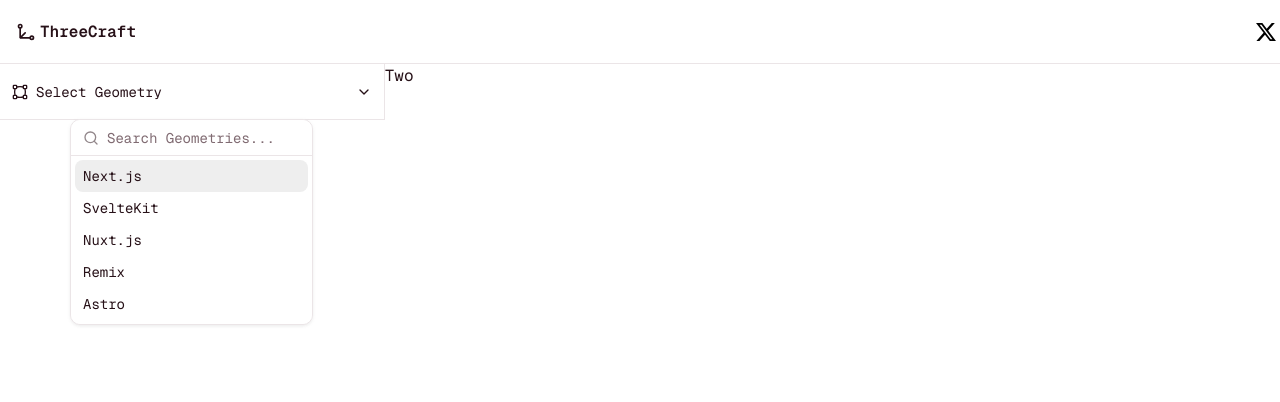
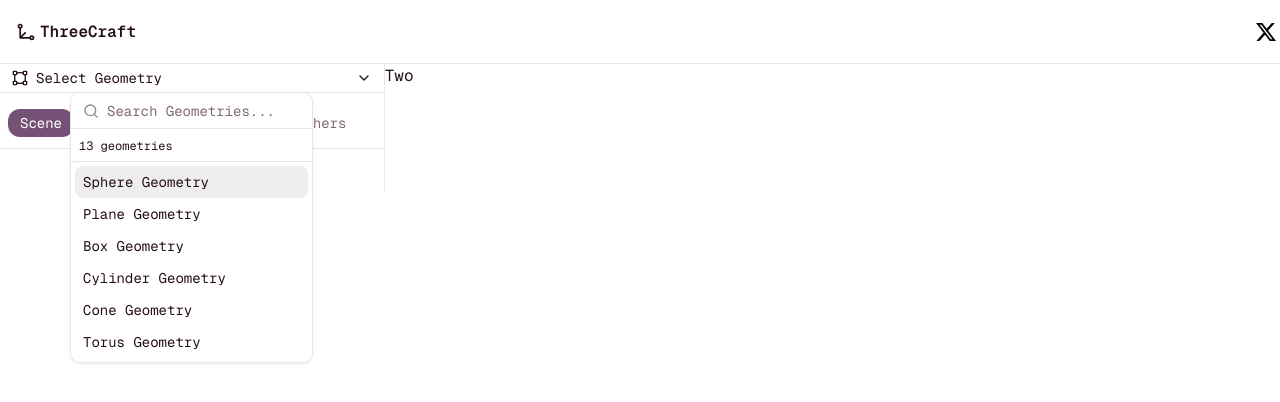
Before and after one commit to sumukhj1219/ThreeCraft, a Next.js app: page /dashboard in a window 1280 px wide. Both pictures are taken after a click on the icon 363 px from the left and 91 px from the top of the page. Shown: the top 402 px of the page. Built offline with nearby package versions, Linux system fonts and the light colour scheme.

Commit message:
added panel sub header

```diff
--- a/src/app/globals.css
+++ b/src/app/globals.css
@@ -183,3 +183,12 @@ body {
     @apply bg-background text-foreground;
   }
 }
+
+
+/* Scroll bar */
+.custom-scrollbar {
+  @apply overflow-y-auto;
+  scrollbar-width: thin;
+  scrollbar-color: #9ca3af #f3f4f6;
+  max-height: 200px;
+}
--- a/src/packages/editor/components/geometries.tsx
+++ b/src/packages/editor/components/geometries.tsx
@@ -4,7 +4,6 @@ import * as React from "react"
 import { Check, ChevronDown, ChevronsUpDown, VectorSquare } from "lucide-react"
 
 import { cn } from "@/lib/utils"
-import { Button } from "@/components/ui/button"
 import {
     Command,
     CommandEmpty,
@@ -18,29 +17,8 @@ import {
     PopoverContent,
     PopoverTrigger,
 } from "@/components/ui/popover"
+import { geometries } from "../config/geometries"
 
-const frameworks = [
-    {
-        value: "next.js",
-        label: "Next.js",
-    },
-    {
-        value: "sveltekit",
-        label: "SvelteKit",
-    },
-    {
-        value: "nuxt.js",
-        label: "Nuxt.js",
-    },
-    {
-        value: "remix",
-        label: "Remix",
-    },
-    {
-        value: "astro",
-        label: "Astro",
-    },
-]
 
 export default function Geometries() {
     const [open, setOpen] = React.useState(false)
@@ -60,23 +38,26 @@ export default function Geometries() {
             <PopoverContent className="w-full p-0">
                 <Command>
                     <CommandInput placeholder="Search Geometries..." className="h-9" />
+                    <CommandGroup className="border-b">
+                        <span className="text-xs p-1">13 geometries</span>
+                    </CommandGroup>
                     <CommandList>
                         <CommandEmpty>No geometry found.</CommandEmpty>
-                        <CommandGroup>
-                            {frameworks.map((framework) => (
+                        <CommandGroup className="custom-scrollbar">
+                            {geometries.map((geometry) => (
                                 <CommandItem
-                                    key={framework.value}
-                                    value={framework.value}
+                                    key={geometry.value}
+                                    value={geometry.value}
                                     onSelect={(currentValue) => {
                                         setValue(currentValue === value ? "" : currentValue)
                                         setOpen(false)
                                     }}
                                 >
-                                    {framework.label}
+                                    {geometry.label}
                                     <Check
                                         className={cn(
                                             "ml-auto",
-                                            value === framework.value ? "opacity-100" : "opacity-0"
+                                            value === geometry.value ? "opacity-100" : "opacity-0"
                                         )}
                                     />
                                 </CommandItem>
--- /dev/null
+++ b/src/packages/editor/components/panel-body.tsx
@@ -0,0 +1,11 @@
+import React from 'react'
+
+const PanelBody = () => {
+  return (
+    <div className='h-full w-full p-2'>
+
+    </div>
+  )
+}
+
+export default PanelBody
--- a/src/packages/editor/components/panel-header.tsx
+++ b/src/packages/editor/components/panel-header.tsx
@@ -1,4 +1,3 @@
-import { ChevronDown, VectorSquare } from 'lucide-react'
 import React from 'react'
 import Geometries from './geometries'
 
--- /dev/null
+++ b/src/packages/editor/components/panel-sub-header.tsx
@@ -0,0 +1,22 @@
+"use client"
+import React, { useState } from 'react'
+import { attributes } from '../config/attributes'
+
+const PanelSubHeader = () => {
+  const [active, setActive] = useState(1)
+  return (
+    <div className='w-full h-14 p-1 border-b'>
+      <div className='flex  gap-x-3 py-3 px-1'>
+        {
+            attributes.map((a)=>(
+                <span key={a.id} onClick={()=>setActive(a.id)} className={`${active === a.id ? "bg-secondary text-secondary-foreground" : "text-muted-foreground"} p-1 hover:cursor-pointer px-3 text-sm rounded-lg`}>
+                    {a.name}
+                </span>
+            ))
+        }
+      </div>
+    </div>
+  )
+}
+
+export default PanelSubHeader
--- a/src/packages/editor/components/panel.tsx
+++ b/src/packages/editor/components/panel.tsx
@@ -1,11 +1,15 @@
 import React from 'react'
 import PanelHeader from './panel-header'
+import PanelSubHeader from './panel-sub-header'
+import PanelBody from './panel-body'
 
 
 const Panel = () => {
     return (
         <div className='h-full flex flex-col'>
             <PanelHeader />
+            <PanelSubHeader />
+            <PanelBody />
         </div>
     )
 }
--- /dev/null
+++ b/src/packages/editor/config/attributes.ts
@@ -0,0 +1,18 @@
+export const attributes = [
+    {
+        id:1,
+        name:"Scene"
+    },
+    {
+        id:2,
+        name:"Project"
+    },
+    {
+        id:3,
+        name:"Settings"
+    },
+    {
+        id:4,
+        name:"Others"
+    }
+]
--- /dev/null
+++ b/src/packages/editor/config/geometries.ts
@@ -0,0 +1,80 @@
+export const geometries = [
+  {
+    id: 1,
+    label: 'Sphere Geometry',
+    value: 'SphereGeometry',
+    parameters: [1, 32, 32],
+  },
+  {
+    id: 2,
+    label: 'Plane Geometry',
+    value: 'PlaneGeometry',
+    parameters: [1, 1],
+  },
+  {
+    id: 3,
+    label: 'Box Geometry',
+    value: 'BoxGeometry',
+    parameters: [1, 1, 1],
+  },
+  {
+    id: 4,
+    label: 'Cylinder Geometry',
+    value: 'CylinderGeometry',
+    parameters: [1, 1, 2, 32],
+  },
+  {
+    id: 5,
+    label: 'Cone Geometry',
+    value: 'ConeGeometry',
+    parameters: [1, 2, 32],
+  },
+  {
+    id: 6,
+    label: 'Torus Geometry',
+    value: 'TorusGeometry',
+    parameters: [1, 0.4, 16, 100],
+  },
+  {
+    id: 7,
+    label: 'Torus Knot Geometry',
+    value: 'TorusKnotGeometry',
+    parameters: [1, 0.4, 64, 8],
+  },
+  {
+    id: 8,
+    label: 'Circle Geometry',
+    value: 'CircleGeometry',
+    parameters: [1, 32],
+  },
+  {
+    id: 9,
+    label: 'Ring Geometry',
+    value: 'RingGeometry',
+    parameters: [0.5, 1, 32],
+  },
+  {
+    id: 10,
+    label: 'Dodecahedron Geometry',
+    value: 'DodecahedronGeometry',
+    parameters: [1, 0],
+  },
+  {
+    id: 11,
+    label: 'Icosahedron Geometry',
+    value: 'IcosahedronGeometry',
+    parameters: [1, 0],
+  },
+  {
+    id: 12,
+    label: 'Octahedron Geometry',
+    value: 'OctahedronGeometry',
+    parameters: [1, 0],
+  },
+  {
+    id: 13,
+    label: 'Tetrahedron Geometry',
+    value: 'TetrahedronGeometry',
+    parameters: [1, 0],
+  },
+];
--- a/src/packages/editor/config/material-geometries.ts
+++ /dev/null
@@ -1,6 +0,0 @@
-export const materialGeometries = [
-    {
-        id:1,
-        name:"Sphere",
-    }
-]
```
Also changed, not shown: src/packages/editor/context/tab.context.tsx (added).
